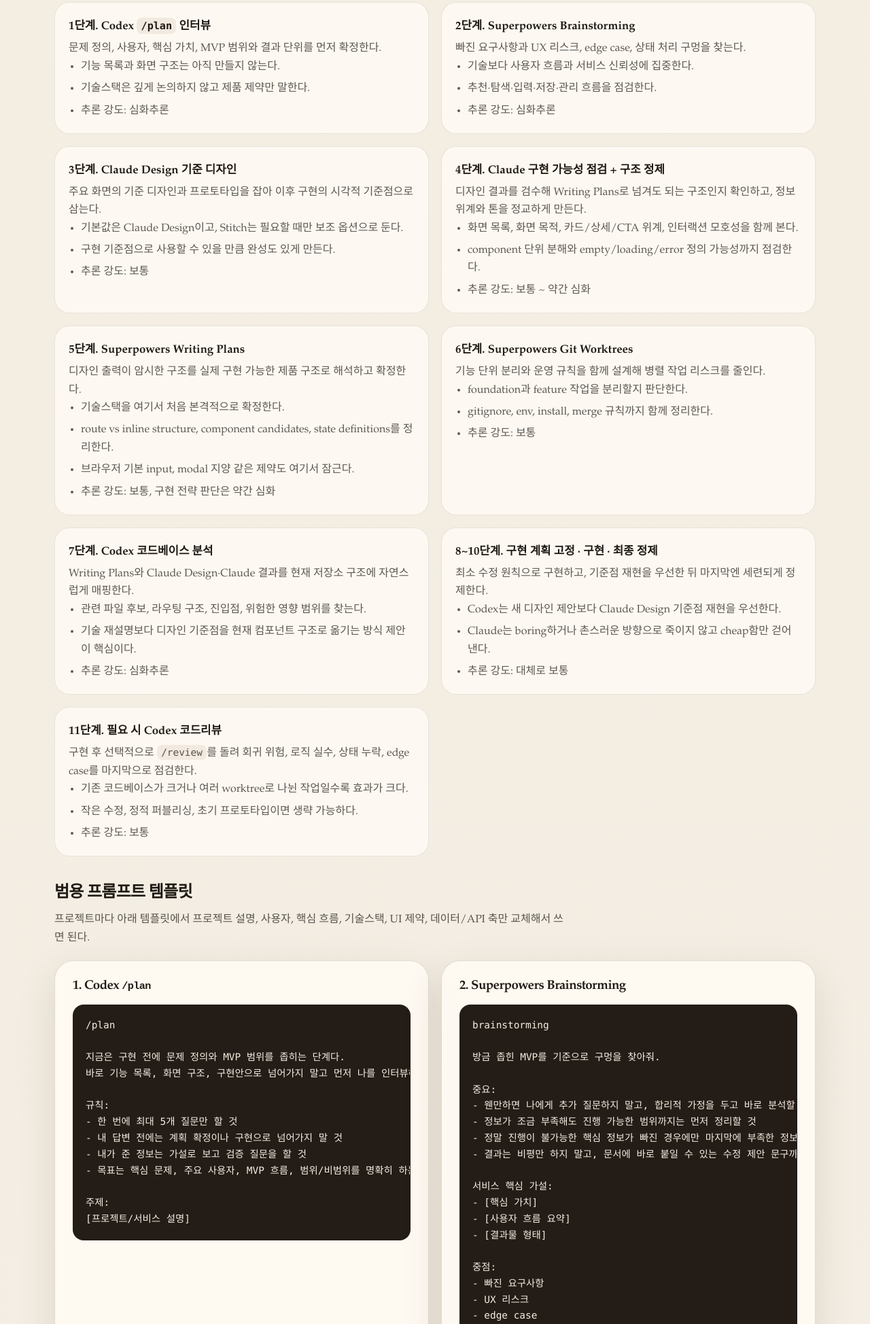
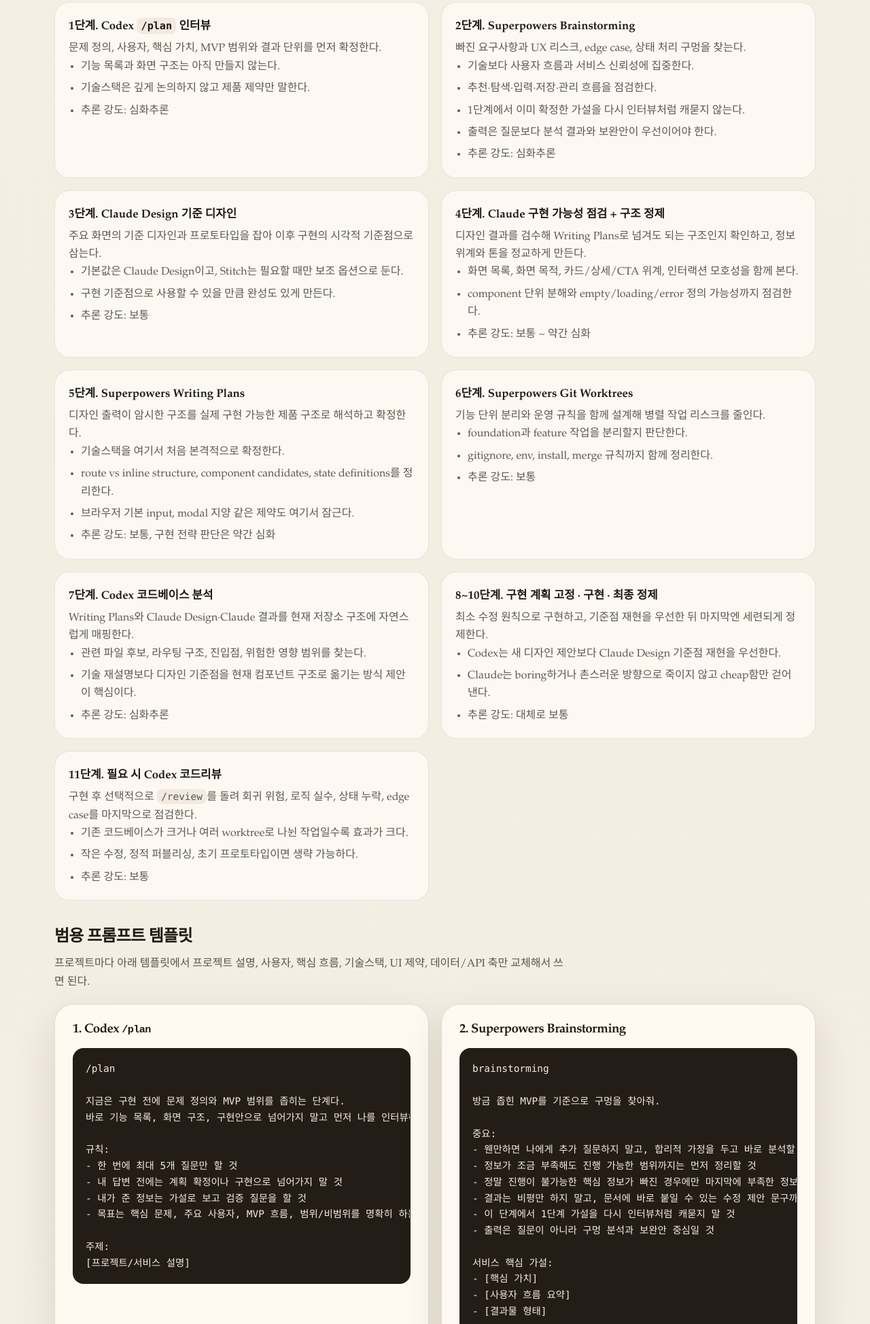
Before and after one commit to jaehongjun/superpowers-stitch-claude-codex-framework, a plain HTML site: page index.html in a window 1280 px wide. Shown: the part 3452-5400 px from the top of the page at 68% size. Drawn offline with Linux system fonts and the light colour scheme.

Commit message:
docs: clarify brainstorming stage boundaries

```diff
--- a/index.html
+++ b/index.html
@@ -606,6 +606,8 @@
             <ul>
               <li>기술보다 사용자 흐름과 서비스 신뢰성에 집중한다.</li>
               <li>추천·탐색·입력·저장·관리 흐름을 점검한다.</li>
+              <li>1단계에서 이미 확정한 가설을 다시 인터뷰처럼 캐묻지 않는다.</li>
+              <li>출력은 질문보다 분석 결과와 보완안이 우선이어야 한다.</li>
               <li>추론 강도: 심화추론</li>
             </ul>
           </article>
@@ -712,6 +714,8 @@
 - 정보가 조금 부족해도 진행 가능한 범위까지는 먼저 정리할 것
 - 정말 진행이 불가능한 핵심 정보가 빠진 경우에만 마지막에 부족한 정보 3개 이하로 짧게 적을 것
 - 결과는 비평만 하지 말고, 문서에 바로 붙일 수 있는 수정 제안 문구까지 포함할 것
+- 이 단계에서 1단계 가설을 다시 인터뷰처럼 캐묻지 말 것
+- 출력은 질문이 아니라 구멍 분석과 보완안 중심일 것
 
 서비스 핵심 가설:
 - [핵심 가치]
```
